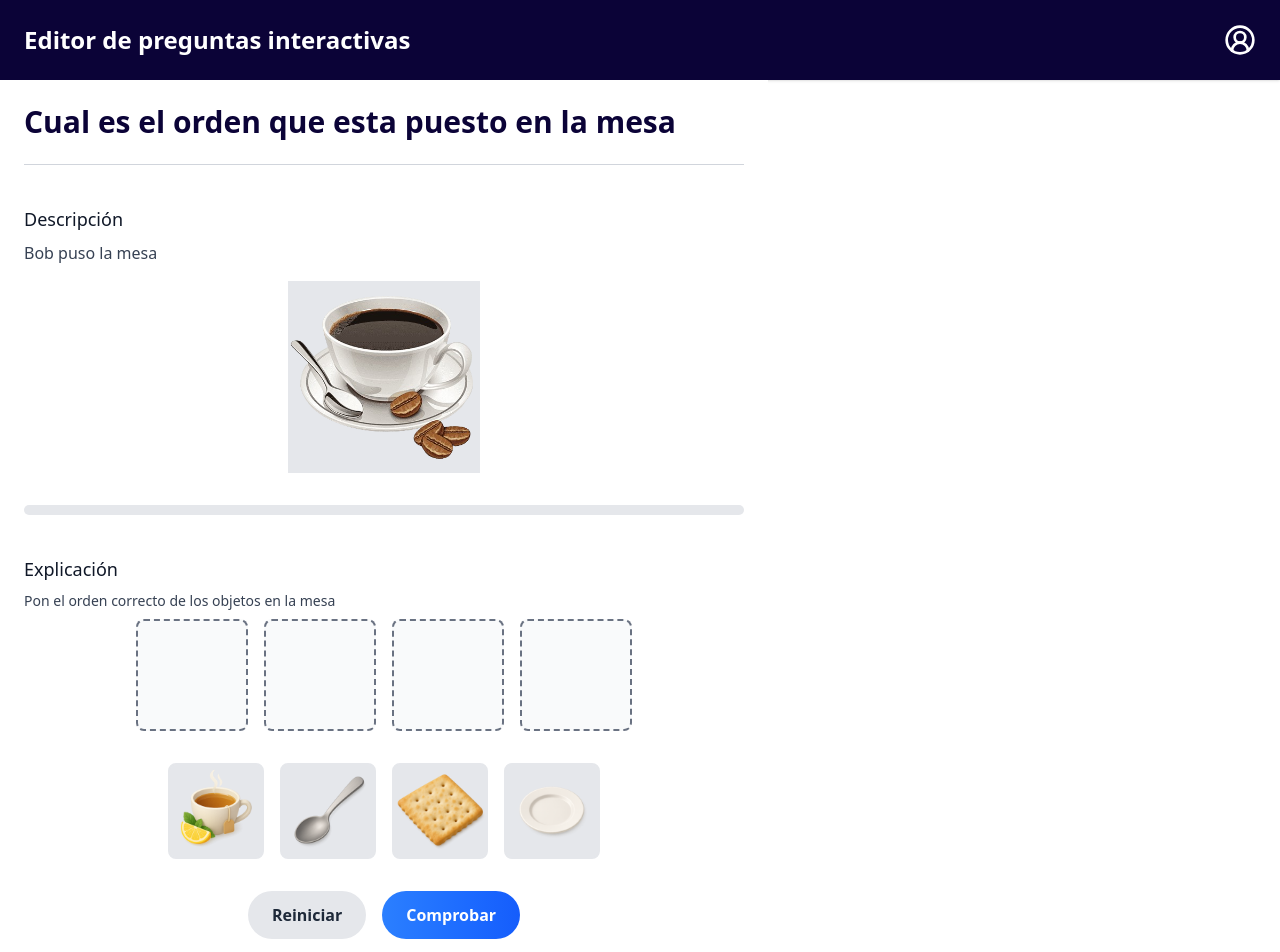
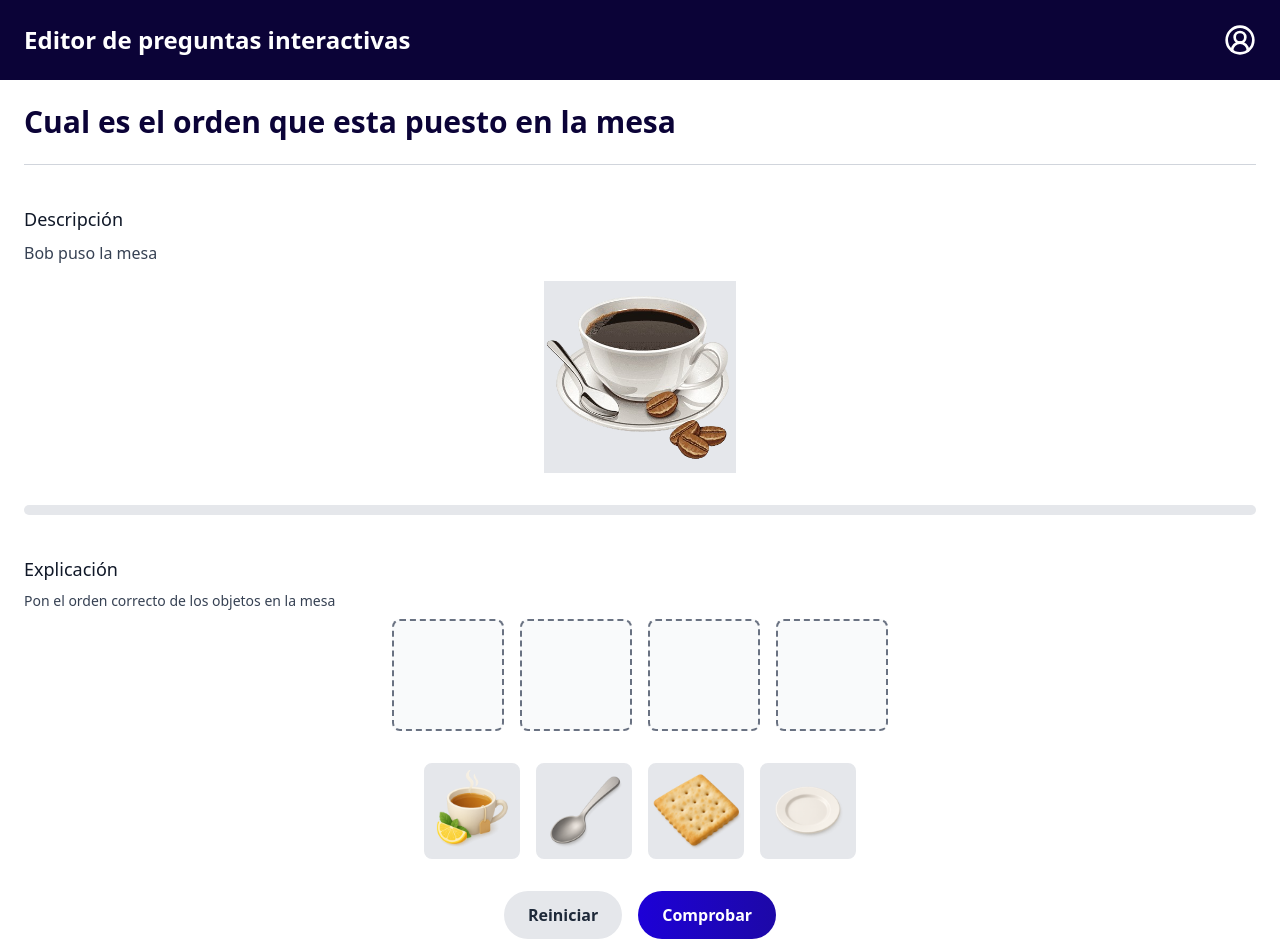
Before and after one commit to epf-21/web, a React (Vite) app in the folder frontend/: page /preview in a window 1280 px wide. Shown: the top 952 px of the page. Built offline with nearby package versions, Linux system fonts and the light colour scheme.

Commit message:
refactor: cambiar algunos estilos

```diff
--- a/frontend/src/components/PreviewPanel.jsx
+++ b/frontend/src/components/PreviewPanel.jsx
@@ -89,7 +89,7 @@ export default function PreviewPanel() {
         <h1 className="text-xl md:text-2xl font-bold text-white">Editor de preguntas interactivas</h1>
         <UserCircle2 className="w-8 h-8 text-white" />
       </header>
-      <div className="bg-white w-full max-w-3xl overflow-hidden">
+      <main className="bg-white w-full max-w-full overflow-hidden">
         <div className="p-6">
           <div className="mb-10 border-b pb-6 border-gray-300">
             <h2 className="text-3xl font-bold text-black-rock-950">{title}</h2>
@@ -123,7 +123,7 @@ export default function PreviewPanel() {
                 key={box.id}
                 className={`w-28 h-28 flex justify-center items-center rounded-lg transition-all duration-300 cursor-pointer
                   ${box.filled
-                    ? 'border-2 border-blue-600 bg-blue-50'
+                    ? 'border-2 border-black-rock-800 bg-blue-50'
                     : 'border-2 border-dashed border-gray-500 bg-gray-50 hover:border-blue-400'
                   }`}
                 onDrop={() => handleDrop(box.id)}
@@ -185,14 +185,14 @@ export default function PreviewPanel() {
             </button>
             <button
               onClick={handleCheck}
-              className="px-6 py-3 bg-gradient-to-r from-blue-500 to-blue-600 hover:from-blue-600 hover:to-blue-700
+              className="px-6 py-3 bg-gradient-to-r from-black-rock-800 to-black-rock-900 hover:from-black-rock-400 hover:to-black-rock-600
                 text-white font-semibold rounded-full transition-all duration-300 transform hover:-translate-y-1"
             >
               Comprobar
             </button>
           </div>
         </div>
-      </div>
+      </main>
     </div>
   );
 }
--- a/frontend/src/pages/QuestionManager.jsx
+++ b/frontend/src/pages/QuestionManager.jsx
@@ -12,7 +12,7 @@ export default function QuestionManager() {
 
   useEffect(() => {
     setQuestions([
-      { id: 1, title: 'Organiza los cubiertos' },
+      { id: 1, title: 'Cual es el orden que esta puesto en la mesa' },
       { id: 2, title: 'Organiza los alimentos en el plato' }
     ])
   }, [age, level]);
```
